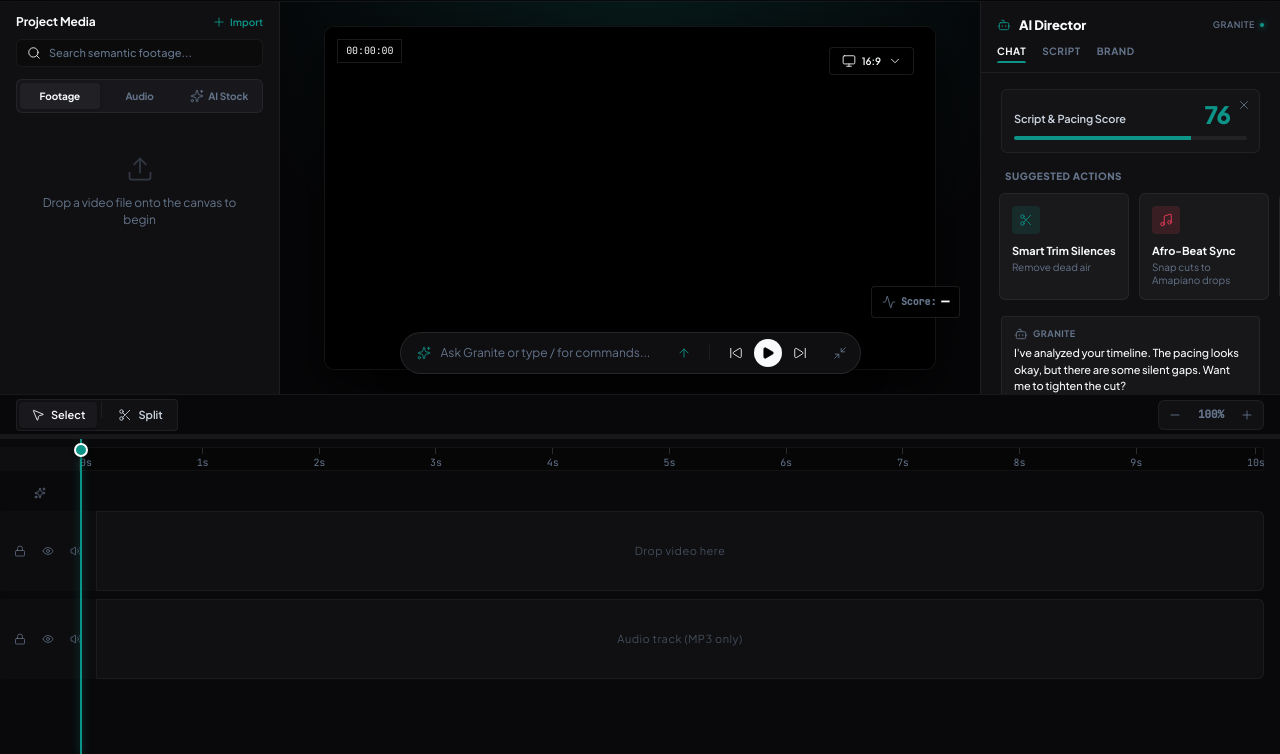
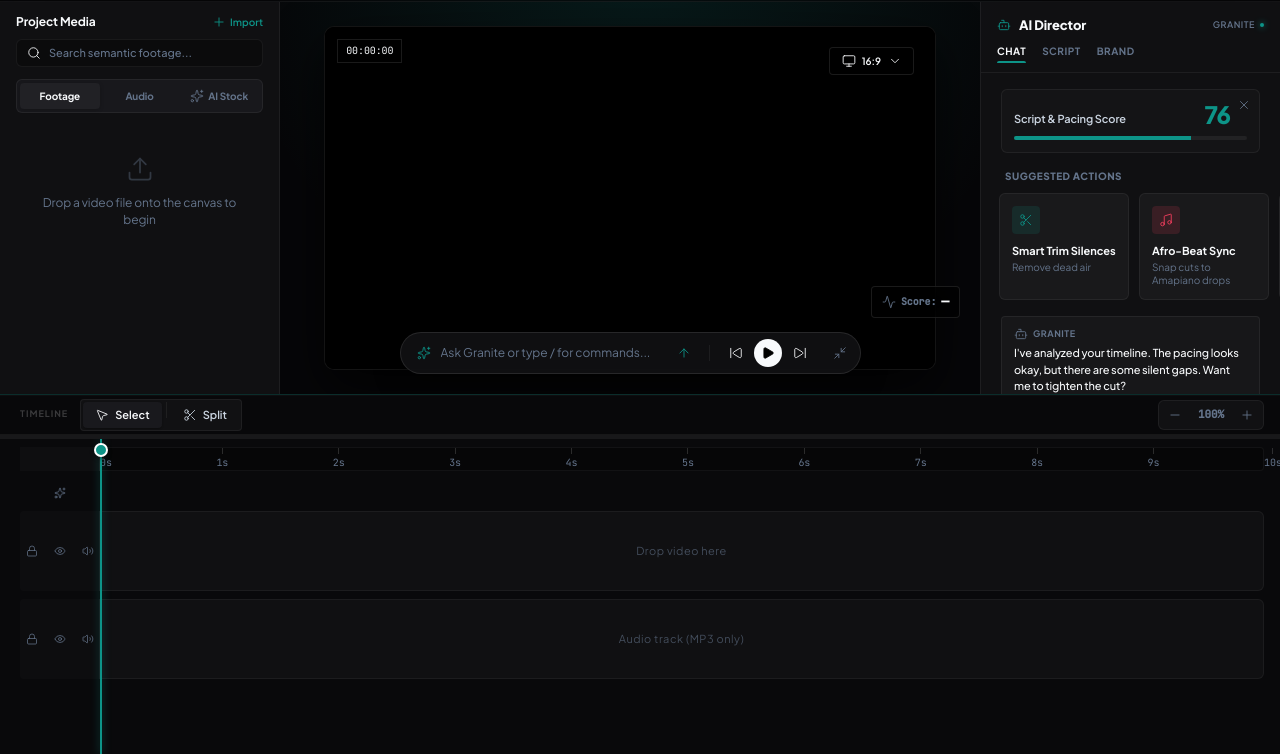
Before and after one commit to elviscgn/iKlippa, a plain HTML site: page frontend/index.html in a window 1280 px wide. Shown: the part 46-800 px from the top of the page. Drawn offline with nearby package versions, Linux system fonts and the light colour scheme.

Commit message:
updated the timeline toolbar layout for better organization and adjusted playhead positioning for smoother scrubbing

```diff
--- a/frontend/index.html
+++ b/frontend/index.html
@@ -503,7 +503,9 @@
 
         <div class="panel-timeline">
           <div class="tl-toolbar">
-            <div class="tl-tools" id="tl-tools">
+            <div class="tl-toolbar-left">
+              <span class="tl-section-label">TIMELINE</span>
+              <div class="tl-tools" id="tl-tools">
               <button class="tl-tool active" data-tool="select">
                 <i data-lucide="mouse-pointer-2"></i> Select
               </button>
@@ -518,6 +520,7 @@
               <button class="tl-tool" data-tool="split">
                 <i data-lucide="scissors"></i> Split
               </button>
+            </div>
             </div>
             <div class="tl-zoom-controls">
               <button class="tl-zoom-btn" id="zoom-out" title="Zoom out"><i data-lucide="minus"></i></button>
@@ -562,7 +565,7 @@
                 <div class="track-lane" id="lane-a1"></div>
               </div>
             </div>
-            <div class="playhead" id="ph-tracks" style="left: 80px">
+            <div class="playhead" id="ph-tracks" style="left: 100px">
               <div class="playhead-knob"></div>
             </div>
           </div>
--- a/frontend/styles.css
+++ b/frontend/styles.css
@@ -1191,19 +1191,33 @@ textarea {
   height: 360px;
   flex-shrink: 0;
   background: #0a0a0c;
-  border-top: 1px solid var(--border-subtle);
+  border-top: 1px solid rgba(13, 148, 136, 0.25);
+  box-shadow: inset 0 1px 0 rgba(255, 255, 255, 0.03);
   display: flex;
   flex-direction: column;
   z-index: 20;
 }
 .tl-toolbar {
   height: 40px;
-  padding: 0 16px;
+  padding: 0 16px 0 20px;
   display: flex;
   align-items: center;
   justify-content: space-between;
   background: rgba(0, 0, 0, 0.2);
   border-bottom: 1px solid var(--border-subtle);
+}
+.tl-toolbar-left {
+  display: flex;
+  align-items: center;
+  gap: 12px;
+}
+.tl-section-label {
+  font-size: 9px;
+  font-weight: 700;
+  color: rgba(255, 255, 255, 0.2);
+  letter-spacing: 1px;
+  text-transform: uppercase;
+  user-select: none;
 }
 .tl-tools {
   display: flex;
@@ -1292,7 +1306,7 @@ textarea {
 .tl-ruler-wrapper {
   display: flex;
   height: 32px;
-  padding: 8px 16px 0 0;
+  padding: 8px 16px 0 20px;
 }
 .tl-gutter {
   min-width: 80px;
@@ -1337,7 +1351,7 @@ textarea {
   overflow-y: auto;
   overflow-x: hidden;
   position: relative;
-  padding: 8px 16px 8px 0;
+  padding: 8px 16px 8px 20px;
 }
 .track {
   display: flex;
@@ -1345,9 +1359,8 @@ textarea {
   margin-bottom: 8px;
 }
 .track-gutter {
-  min-width: 80px;
+  width: 80px;
   flex-shrink: 0;
-  padding: 0 12px;
   display: flex;
   align-items: center;
   justify-content: center;
--- a/frontend/ui.js
+++ b/frontend/ui.js
@@ -707,8 +707,8 @@ window.updatePlayhead = function () {
     const dur = window.S.dur;
     if (dur <= 0) return;
     const px = (window.S.time / dur) * tw;
-    // Playhead offset = gutter width (80px)
-    const gutterWidth = 80;
+    // Playhead offset = gutter width (80px) + left padding (20px)
+    const gutterWidth = 100;
     $("#ph-tracks").style.left = (gutterWidth + px) + "px";
     $("#timecode").textContent = fmtTime(window.S.time);
 };
@@ -755,9 +755,9 @@ window.skipTime = function (delta) {
 function handleTimelineScrub(e, el) {
     const rect = el.getBoundingClientRect();
     const isRuler = (el.id === "tl-ruler");
-    // Ruler is already positioned after the gutter, so no offset needed.
-    // Tracks container includes the gutter, so subtract 80px.
-    const headOffset = isRuler ? 0 : 80;
+    // Ruler starts after gutter + padding, so no offset needed.
+    // Tracks include left padding (20px) + gutter (80px), so subtract 100px.
+    const headOffset = isRuler ? 0 : 100;
     const x = Math.max(0, e.clientX - rect.left - headOffset);
     const tw = getLaneW();
     const dur = window.S.dur;
@@ -785,10 +785,10 @@ $("#tl-ruler").onmousedown = (e) => handleTimelineScrub(e, $("#tl-ruler"));
         if (dur <= 0 || tw <= 0) return;
         const onMove = (e2) => {
             const rect = tracks.getBoundingClientRect();
-            const x = Math.max(0, e2.clientX - rect.left - 80);
+            const x = Math.max(0, e2.clientX - rect.left - 100);
             const t = Math.max(0, Math.min((x / tw) * dur, dur));
             window.S.time = t;
-            $("#ph-tracks").style.left = (80 + (t / dur) * tw) + "px";
+            $("#ph-tracks").style.left = (100 + (t / dur) * tw) + "px";
             if (window.onPlayheadScrub) window.onPlayheadScrub(t);
         };
         const onUp = () => {
```
